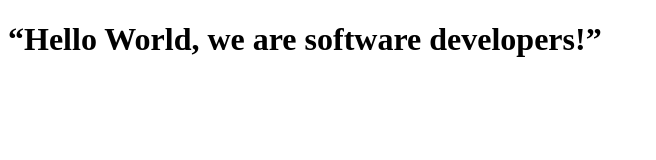
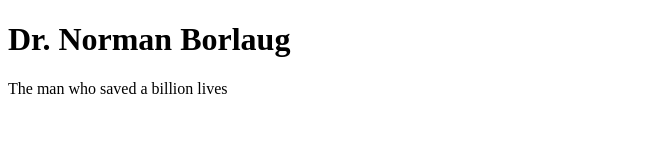
Before and after one commit to arnold-ryan/microverse-challenge, a plain HTML site: page fcc-test-suite-template-master/index.html in a window 1280 px wide. Shown: the whole page, without its empty margins (0-656 px from the left). Drawn offline with Linux system fonts and the light colour scheme.

Commit message:
added header

```diff
--- a/fcc-test-suite-template-master/index.html
+++ b/fcc-test-suite-template-master/index.html
@@ -7,7 +7,12 @@
   </head>
 
   <body>
-    <h1>“Hello World, we are software developers!”</h1>
+    <main id="main">
+      <header>
+        <h1 id="title">Dr. Norman Borlaug</h1>
+        <p>The man who saved a billion lives</p>
+      </header>
+    </main>
     <script src="https://cdn.freecodecamp.org/testable-projects-fcc/v1/bundle.js"></script>
 
     <!--
```
